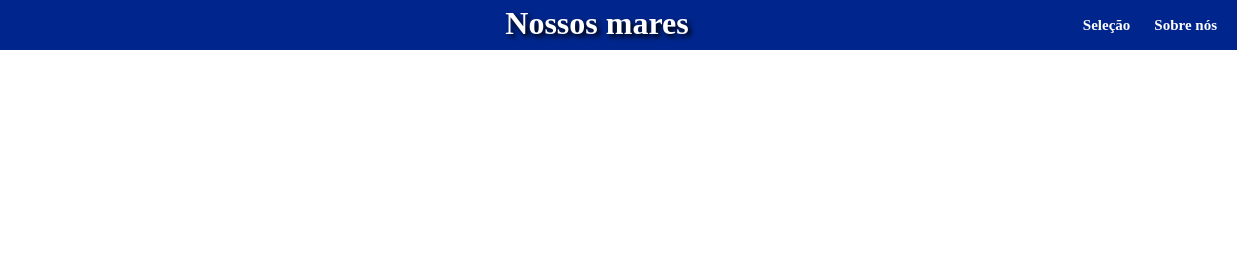
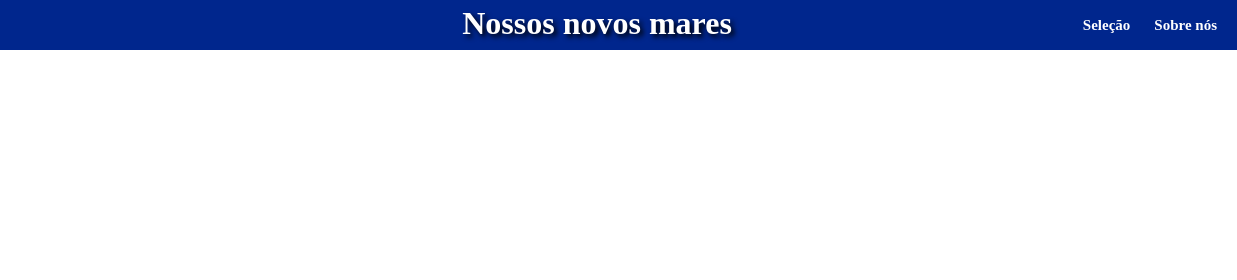
Before and after one commit to hazielfarias/Aula-05-MPA, a plain HTML site: page index.html in a window 1280 px wide. Shown: the top 280 px of the page, 43-1280 px from the left. Drawn offline with Linux system fonts and the light colour scheme.

Commit message:
Alteração do conteúdo

```diff
--- a/index.html
+++ b/index.html
@@ -13,7 +13,7 @@
         <header>
             <img id="logo" src="img/logo-microsoft.png" alt="">
             <div id="title-header-area">
-                <h1 id="title-header" class="text-white">Nossos mares</h1>
+                <h1 id="title-header" class="text-white">Nossos novos mares</h1>
             </div>
 
             <input type="checkbox" id="op"></input>
```
